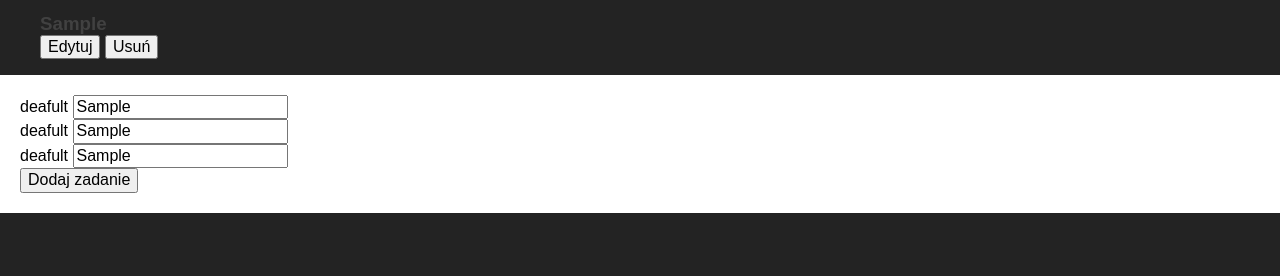
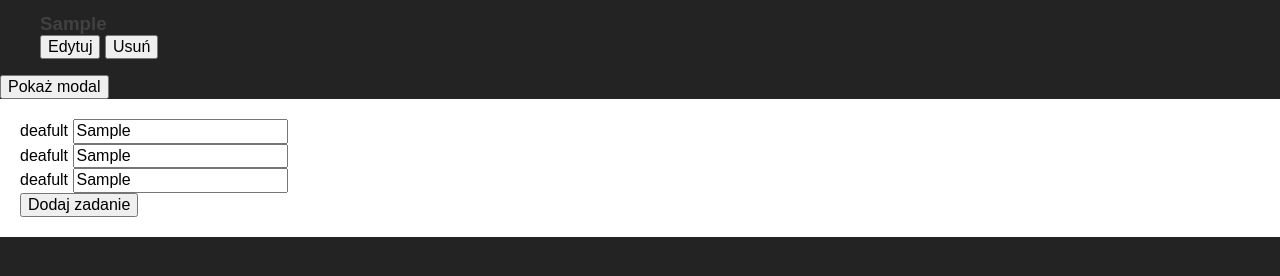
Before and after one commit to BurdalskiBartosz/NewTodo, a website built with webpack: page src/index.html in a window 1280 px wide. Both pictures are taken after typing "Sample", "Sample", "Sample" into the empty fields and a click on the button "Dodaj zadanie". Shown: the part 88-364 px from the top of the page. Built offline with nearby package versions, Linux system fonts and the light colour scheme.

Commit message:
feat(modal): Create Modal and AddTodoFormModal classes

```diff
--- /dev/null
+++ b/src/components/AddTodoFormModal.ts
@@ -0,0 +1,50 @@
+import { tTodoValues } from "../js/types";
+import { Form } from "../js/lib/form";
+import { InputTypes } from "../js/enums";
+import { Modal } from "../js/lib/modal";
+import { TodoList } from "../js/TodoList";
+
+class AddTodoFormModal {
+	private todoList!: TodoList;
+
+	constructor(todoList: TodoList) {
+		this.todoList = todoList;
+	}
+
+	init() {
+		const btnTest = document.querySelector("#btn-test");
+		Modal.create("modal-wrapper", this.createForm());
+		btnTest?.addEventListener("click", () => Modal.open());
+	}
+
+	createForm() {
+		const form = new Form();
+		form.addInput({
+			type: InputTypes.text,
+			id: "title",
+			label: "Tytuł zadania"
+		})
+			.addInput({
+				type: InputTypes.textarea,
+				id: "description",
+				label: "Treść zadania"
+			})
+			.addInput({
+				type: InputTypes.date,
+				id: "dateToEnd",
+				label: "Data deadlinu"
+			});
+		return form.create(this.handleSubmitForm.bind(this));
+	}
+
+	handleSubmitForm(values: tTodoValues) {
+		this.addToList(values);
+		Modal.close();
+	}
+
+	addToList(todoValue: tTodoValues) {
+		this.todoList.addTodo(todoValue);
+	}
+}
+
+export { AddTodoFormModal };
--- a/src/index.html
+++ b/src/index.html
@@ -18,7 +18,9 @@
 					<ul id="done-task"> </ul>
 				</div>
 			</div>
+			<div class="form-wrapper"></div>
 		</div>
-		<div class="form-wrapper"></div>
+		<button id="btn-test">Pokaż modal</button>
+		<div id="modal-wrapper" class="modal-wrapper"></div>
 	</body>
 </html>
--- a/src/index.ts
+++ b/src/index.ts
@@ -1,49 +1,17 @@
 import "./scss/index.scss";
 import { TodoList } from "./js/TodoList";
-import { TodoValues } from "./js/types";
-import { Form } from "./js/lib/form";
-import { InputTypes } from "./js/enums";
+import { AddTodoFormModal } from "./components/AddTodoFormModal";
 
 class Application {
 	private todoList!: TodoList;
-
-	constructor() {}
+	private addTaskFormModal!: AddTodoFormModal;
 
 	init() {
 		this.todoList = new TodoList();
 		this.todoList.init();
-	}
-
-	createForm() {
-		const form = new Form();
-		const formWrapper = document.querySelector(".form-wrapper");
-		form.addInput({
-			type: InputTypes.text,
-			id: "title",
-			label: "Tytuł zadania"
-		})
-			.addInput({
-				type: InputTypes.textarea,
-				id: "description",
-				label: "Treść zadania"
-			})
-			.addInput({
-				type: InputTypes.date,
-				id: "dateToEnd",
-				label: "Data deadlinu"
-			});
-		const formData = form.create(this.handleSubmitForm.bind(this));
-		formWrapper?.appendChild(formData);
-	}
-
-	handleSubmitForm(values: TodoValues) {
-		this.addToList(values);
-	}
-
-	addToList(todoValue: TodoValues) {
-		this.todoList.addTodo(todoValue);
+		this.addTaskFormModal = new AddTodoFormModal(this.todoList);
+		this.addTaskFormModal.init();
 	}
 }
 const app = new Application();
 app.init();
-app.createForm();
--- /dev/null
+++ b/src/js/lib/modal/Modal.ts
@@ -0,0 +1,22 @@
+class Modal {
+	private static root: HTMLElement;
+	private static wrapper: HTMLElement;
+
+	static create(id: string = "modal-wrapper", content: HTMLElement) {
+		this.root = document.querySelector(`#${id}`) as HTMLDivElement;
+		this.wrapper = document.createElement("div");
+		this.wrapper.classList.add("modal");
+		this.root?.appendChild(this.wrapper);
+		this.wrapper.appendChild(content);
+	}
+
+	static open() {
+		console.log("test");
+		this.root.classList.add("open");
+	}
+
+	static close() {
+		this.root.classList.remove("open");
+	}
+}
+export { Modal };
--- /dev/null
+++ b/src/js/lib/modal/index.ts
@@ -0,0 +1 @@
+export { Modal } from "./Modal";
```
